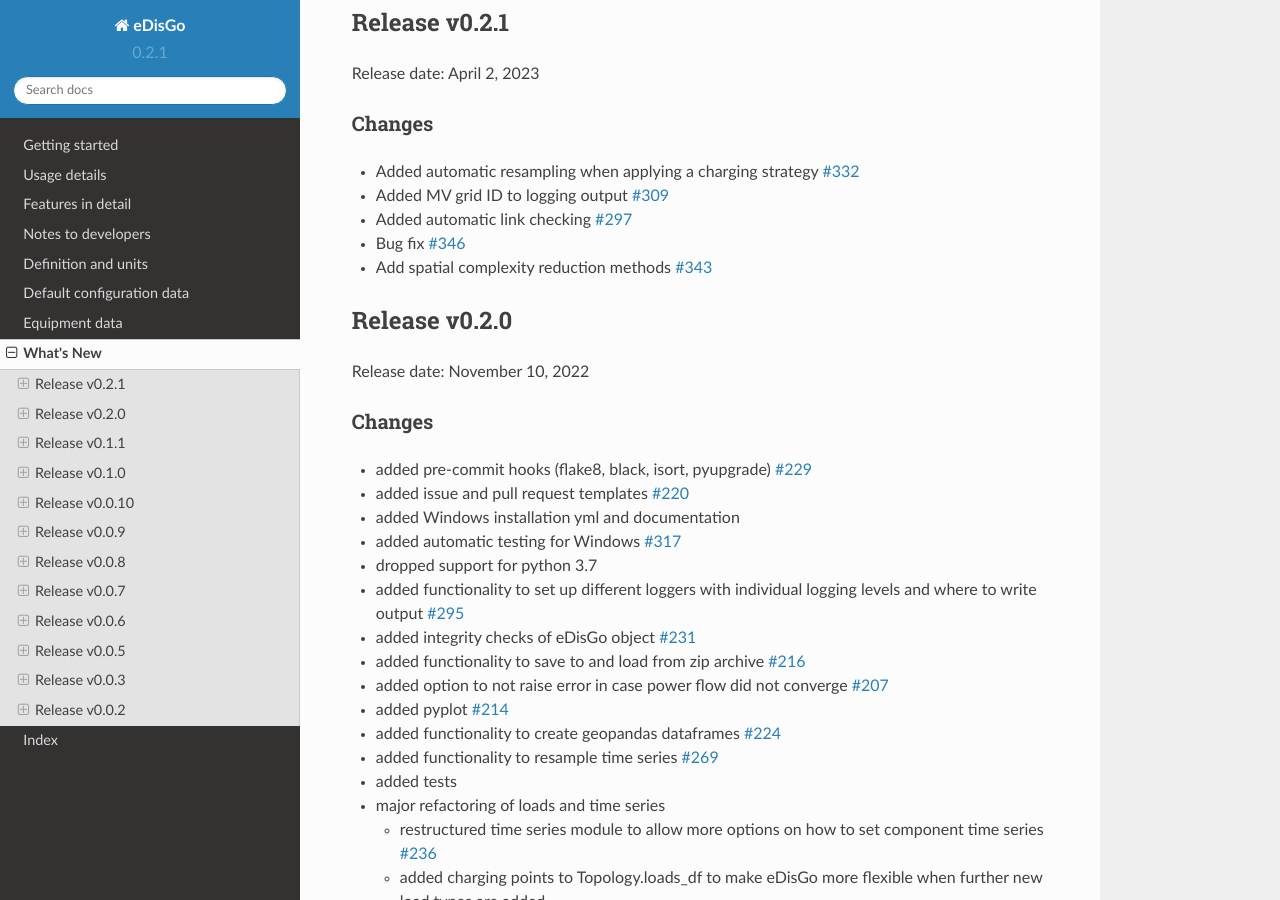
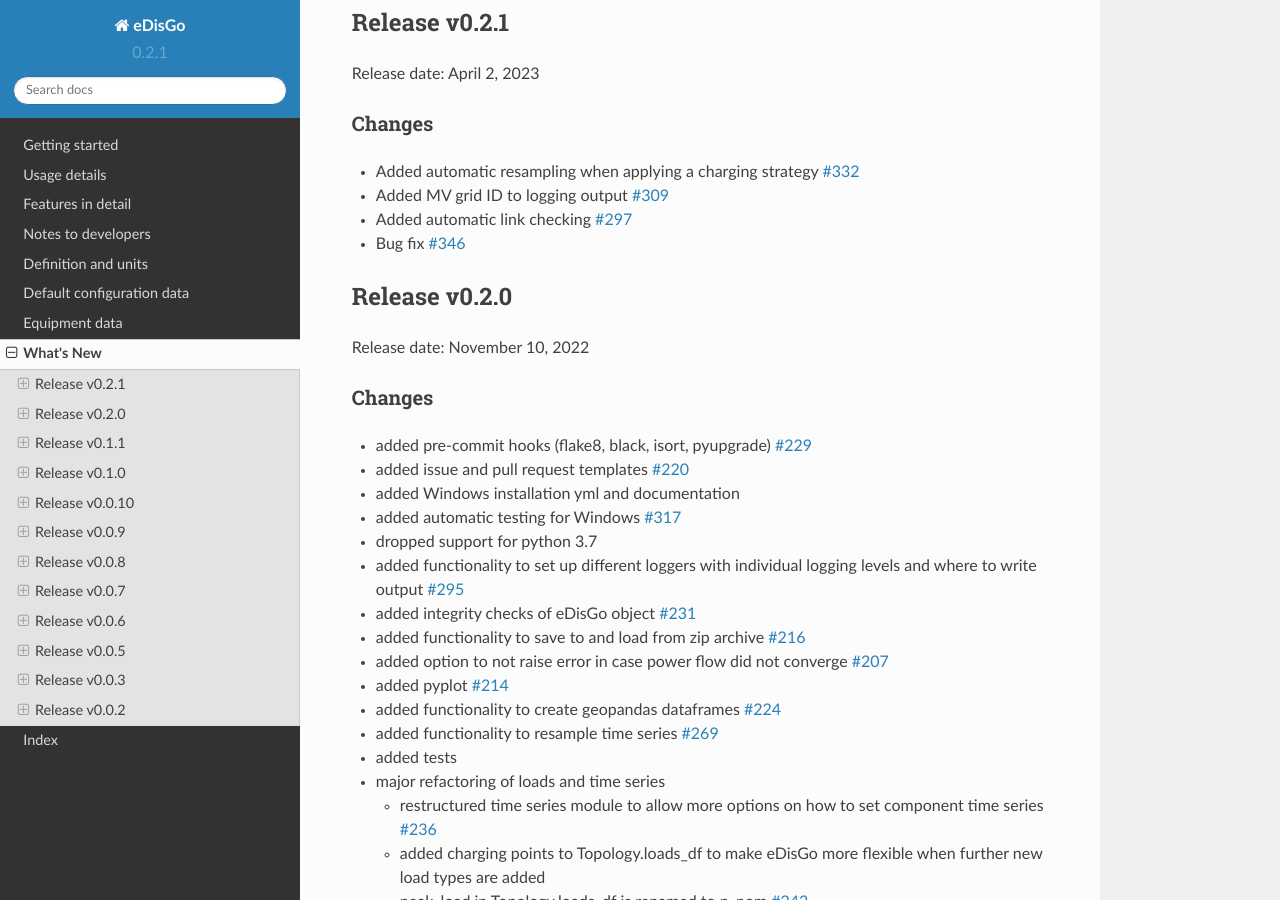
Before and after one commit to openego/eDisGo, a Sphinx documentation site: the page built from doc/whatsnew.rst, in a window 1280 px wide and 900 px high, scrolled down 514 px. Built offline with Sphinx 7.4.7 and the Read the Docs theme 2.0.0, drawn with Linux system fonts in a browser that asks for light colours; formulas are drawn with MathJax 3.

Commit message:
Move to whatsnew 030

```diff
--- a/doc/whatsnew/v0-2-1.rst
+++ b/doc/whatsnew/v0-2-1.rst
@@ -10,4 +10,3 @@ Changes
 * Added MV grid ID to logging output `#309 <https://github.com/openego/eDisGo/pull/309>`_
 * Added automatic link checking `#297 <https://github.com/openego/eDisGo/pull/297>`_
 * Bug fix `#346 <https://github.com/openego/eDisGo/pull/346>`_
-* Add spatial complexity reduction methods `#343 <https://github.com/openego/eDisGo/pull/343>`_
--- a/doc/whatsnew/v0-3-0.rst
+++ b/doc/whatsnew/v0-3-0.rst
@@ -9,6 +9,7 @@ Changes
 * Added functionalities to obtain electromobility, DSM, storage and electricity timeseries data from oedb `#328 <https://github.com/openego/eDisGo/pull/328>`_
 * Added functionalities to obtain heat pump data from oedb `#324 <https://github.com/openego/eDisGo/pull/324>`_
 * Added functionality to resample and check integrity of flexibility bands `#341 <https://github.com/openego/eDisGo/pull/341>`_
+* Added spatial complexity reduction methods `#343 <https://github.com/openego/eDisGo/pull/343>`_
 * Added function to sort buses in lines dataframe such that bus0 is always the upstream bus `#335 <https://github.com/openego/eDisGo/pull/335>`_
 * Changed to_pypsa function such that pypsa network can be build even though not all components have time series `#335 <https://github.com/openego/eDisGo/pull/335>`_
 * Added class holding data from overlying grid, such as curtailment requirements and
```
